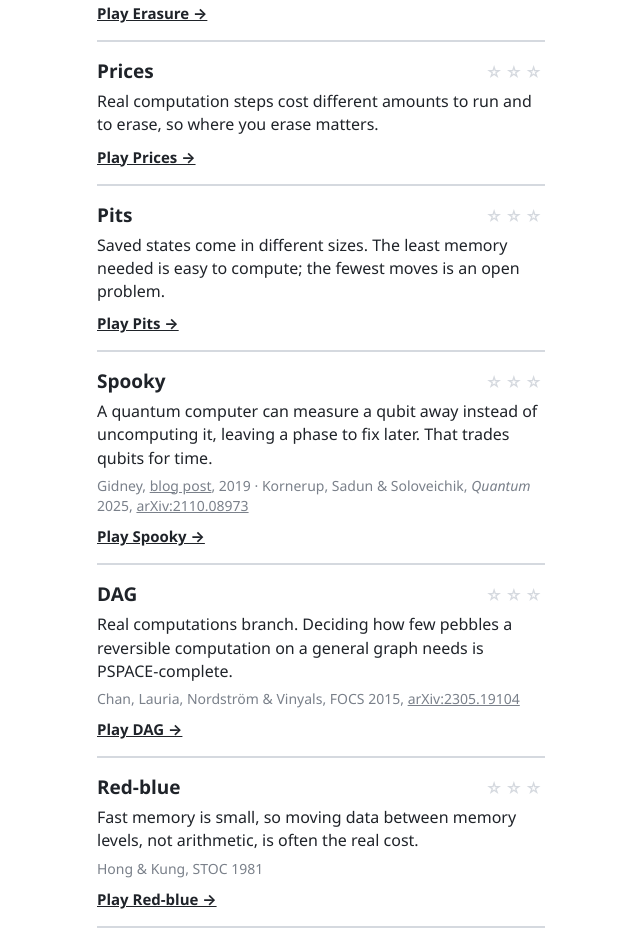
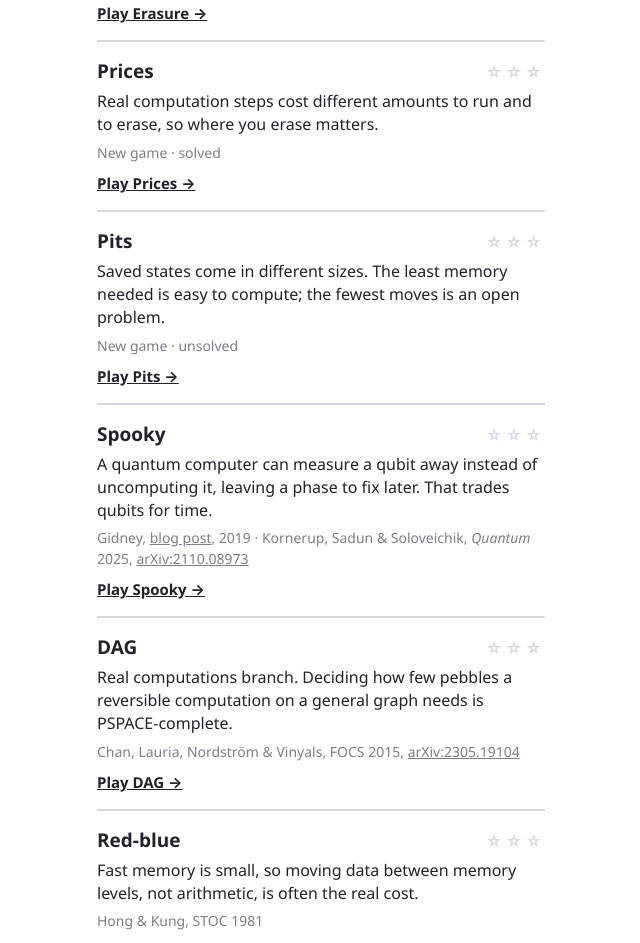
Before and after one commit to mcthumann/pebble_web_game, a plain HTML site: page games/index.html in a window 1280 px wide. Shown: the part 793-1736 px from the top of the page, without its empty margins (319-959 px from the left). Drawn offline with Linux system fonts and the light colour scheme.

Commit message:
Mark Prices and Pits as new games: solved and unsolved

```diff
--- a/games/index.html
+++ b/games/index.html
@@ -67,11 +67,13 @@
   <section>
     <h2><a href="../prices/">Prices</a><span class="stars" data-game="prices"></span></h2>
     <p>Real computation steps cost different amounts to run and to erase, so where you erase matters.</p>
+    <p class="refs">New game · solved</p>
     <a class="play" href="../prices/">Play Prices &rarr;</a>
   </section>
   <section>
     <h2><a href="../pits/">Pits</a><span class="stars" data-game="pits"></span></h2>
     <p>Saved states come in different sizes. The least memory needed is easy to compute; the fewest moves is an open problem.</p>
+    <p class="refs">New game · unsolved</p>
     <a class="play" href="../pits/">Play Pits &rarr;</a>
   </section>
   <section>
```
Also changed, not shown: pits/index.html (+1 -0 lines), prices/index.html (+1 -0 lines).
